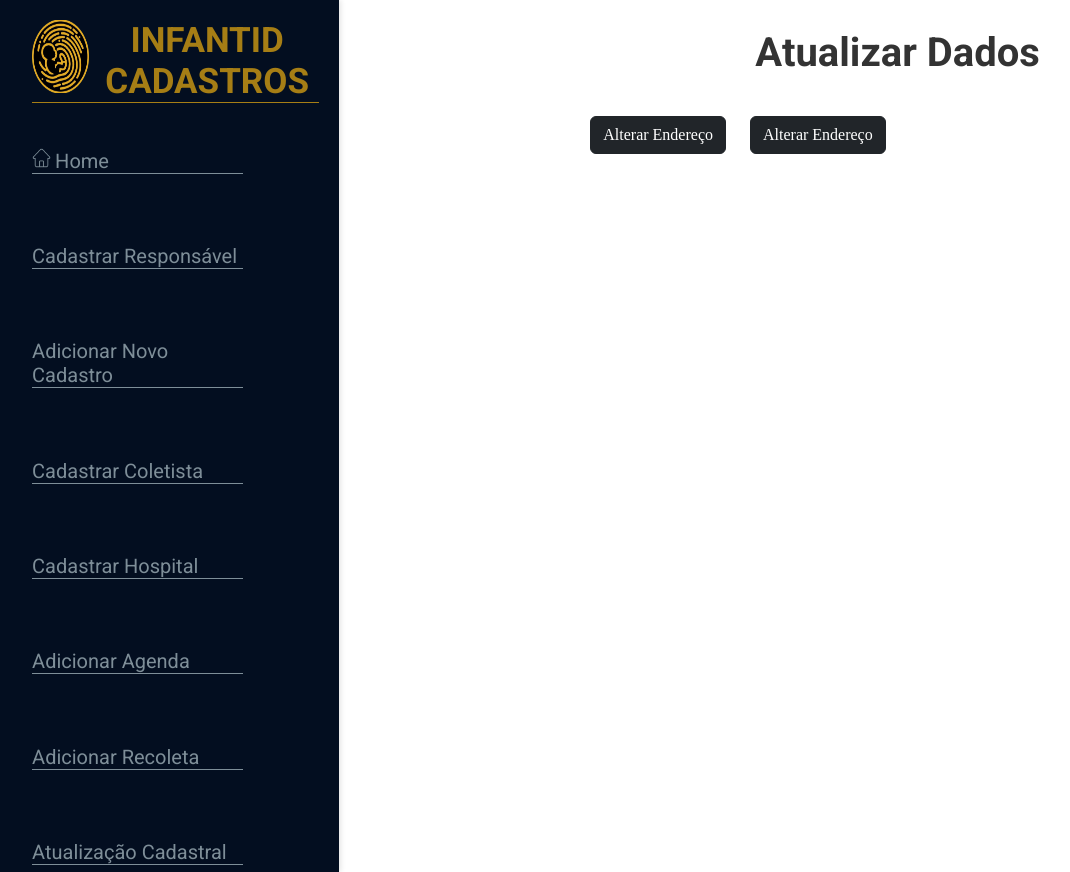
After one commit to LuizCenci/Pivic-Web-Service, a Django app: page /atualizacao_cadastral/ in a window 1280 px wide. The commit adds this page. Shown: the whole page, without its empty margins (3-1073 px from the left). Run offline with Django 5.2, Linux system fonts and the light colour scheme; some web fonts are replaced.

Commit message:
added atualizacao_cadastral.html

```diff
--- a/infantID_coleta/admin.py
+++ b/infantID_coleta/admin.py
@@ -11,3 +11,4 @@ admin.site.register(Hospital)
 admin.site.register(Materiais)
 admin.site.register(Recoleta)
 admin.site.register(Responsvel)
+admin.site.register(HistoricoEndereco)
--- /dev/null
+++ b/infantID_coleta/templates/pages/atualizacao_cadastral.html
@@ -0,0 +1,14 @@
+{%extends 'partials/base.html'%}
+{%block content%}
+    <h1 class="main__title">Atualizar Dados</h1>
+
+    <div class="row">
+        <div class="col-6">
+            <a class="btn btn-dark" href="{% url 'formulario:alterar_endereco' %}">Alterar Endereço</a>
+        </div>
+        <div class="col">
+            <a class="btn btn-dark" href="{% url 'formulario:alterar_endereco' %}">Alterar Endereço</a>
+        </div>
+    </div>
+
+{%endblock%}
--- a/infantID_coleta/templates/partials/sidebar.html
+++ b/infantID_coleta/templates/partials/sidebar.html
@@ -14,7 +14,7 @@
             <a class="sidebar__btn"   href="{%url 'formulario:novo_hospital'%}">Cadastrar Hospital</a>
             <a class="sidebar__btn"   href="{%url 'formulario:nova_agenda'%}">Adicionar Agenda</a>
             <a class="sidebar__btn"   href="{%url 'formulario:nova_recoleta'%}">Adicionar Recoleta</a>
-            <a class="sidebar__btn"   href="{%url 'formulario:alterar_endereco'%}">Atualização Cadastral</a>
+            <a class="sidebar__btn"   href="{%url 'formulario:atualizacao_cadastral'%}">Atualização Cadastral</a>
         </div>
     </aside>
 
--- a/infantID_coleta/urls.py
+++ b/infantID_coleta/urls.py
@@ -14,4 +14,5 @@ urlpatterns = [
     path('nova-recoleta/create', nova_recoleta_create, name='nova_recoleta_create'),
     path('alterar-endereco', alterar_endereco, name='alterar_endereco'),
     path('buscar-responsavel/', buscar_responsavel, name='buscar_responsavel'),
+    path('atualizacao_cadastral/', atualizacao_cadastral, name='atualizacao_cadastral'),
 ]
--- a/infantID_coleta/views.py
+++ b/infantID_coleta/views.py
@@ -179,3 +179,6 @@ def buscar_responsavel(request):
         results = [{'nome_responsavel': r.nome_responsavel, 'id_responsavel': r.id_responsavel} for r in responsaveis]  # Retorna nome e id
         return JsonResponse({'results': results})
     return JsonResponse({'results': []})
+
+def atualizacao_cadastral(request):
+    return render(request, 'pages/atualizacao_cadastral.html')
--- a/setup/static/css/style.css
+++ b/setup/static/css/style.css
@@ -37,6 +37,7 @@ time, mark, audio, video {
     width: calc(100% - 30%);
     height: auto;
     gap: 2.5rem;
+    flex-grow: 1;
 }
 .main__head{
     display: flex;
```
Also changed, not shown: infantID_coleta/migrations/0001_initial.py, infantID_coleta/migrations/0005_alter_responsvel_cidade_alter_responsvel_estado.py (deleted).
